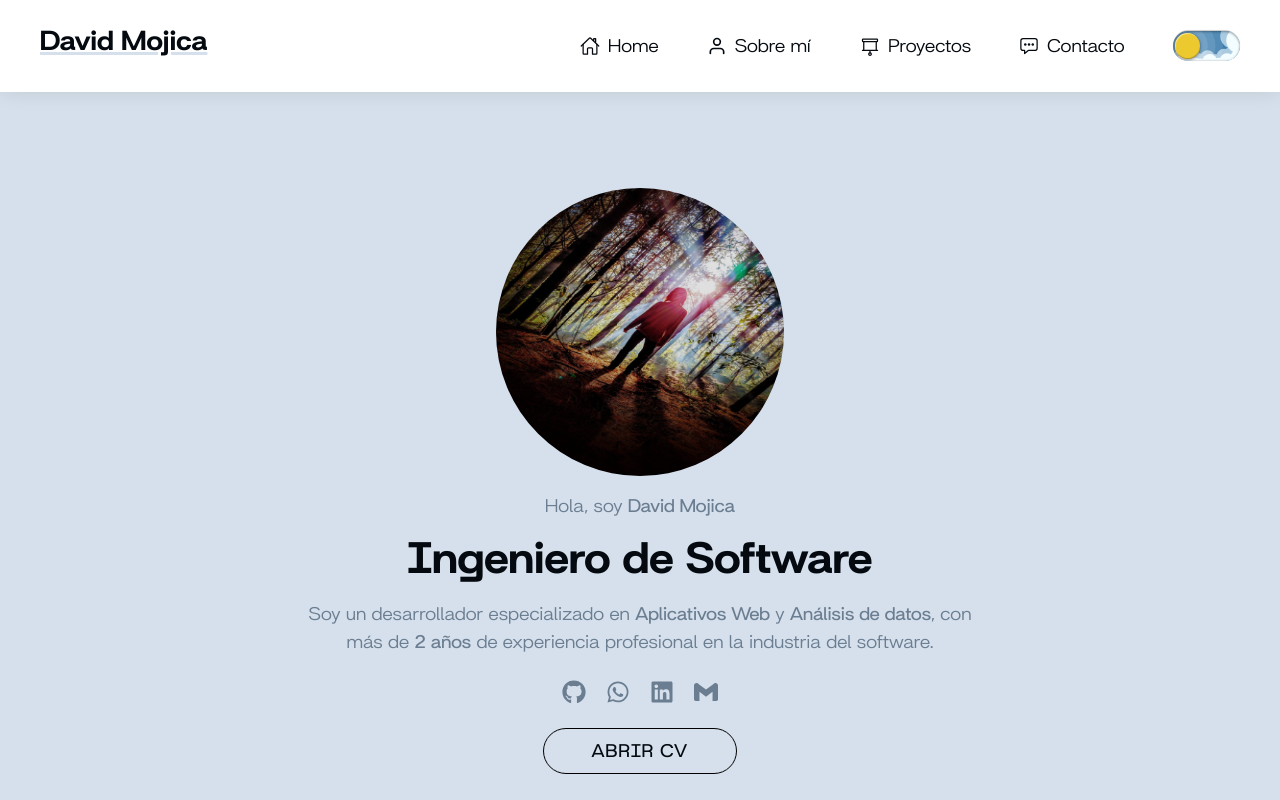
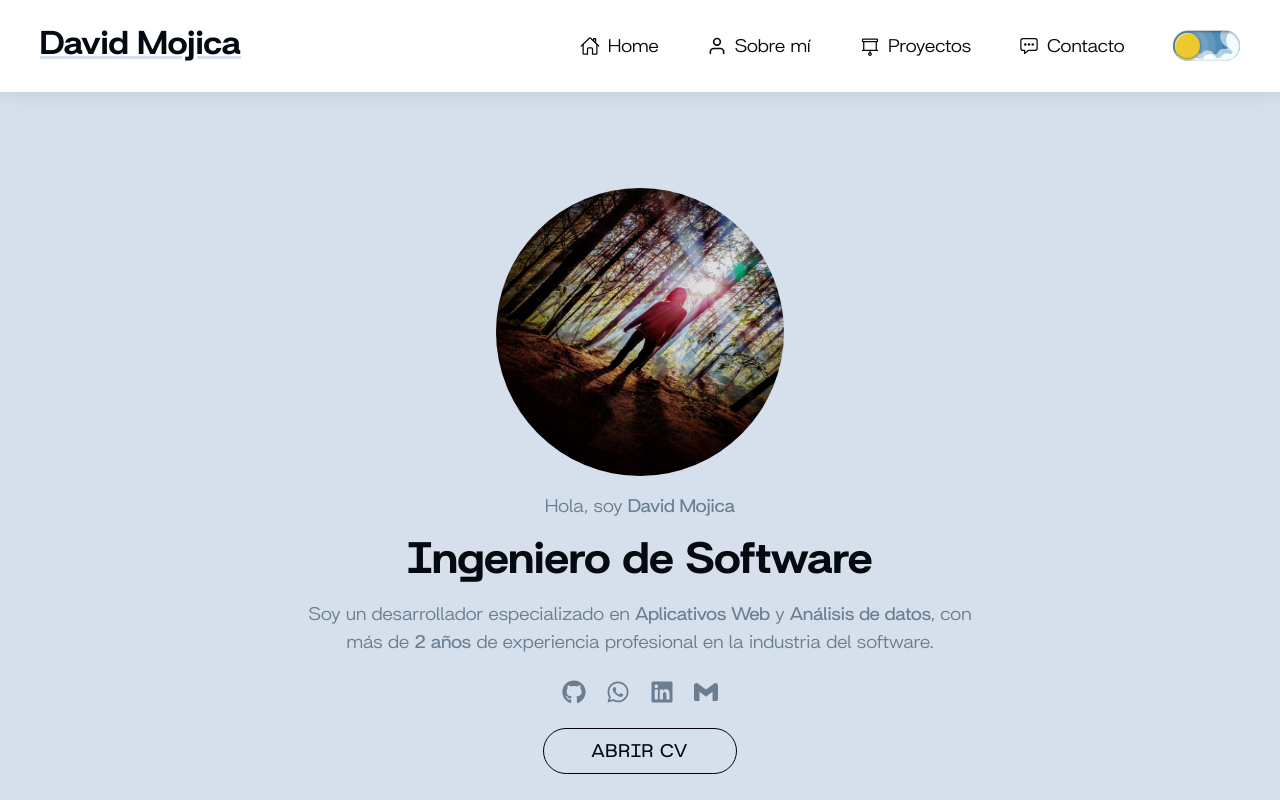
Before and after one commit to DavidMojica/DavidMojicaLanding, a Next.js app: page / in a window 1280 px wide. Shown: the top 800 px of the page. Built offline with nearby package versions, Linux system fonts and the light colour scheme.

Commit message:
Commercial xp

```diff
--- a/app/components/Header.tsx
+++ b/app/components/Header.tsx
@@ -22,7 +22,7 @@ const Header = ():React.JSX.Element => {
     <header className='sticky top-0 shadow-[rgba(0,0,4,0.1)_0px_0px_20px] z-50'>
         <nav className='flex justify-around lg:justify-between py-6 px-2 lg:px-10 bg-white dark:bg-bgdark text-primary dark:text-white'>
             <h2>
-                <Texts.UnderlinedTitle text='David Mojica' size='text-3xl' mdsize='text-4xl' />
+                <Texts.UnderlinedTitle text='David Mojica' size='text-3xl md:text-4xl' />
             </h2>
 
             <section className='flex text-xl font-normal'>
```
